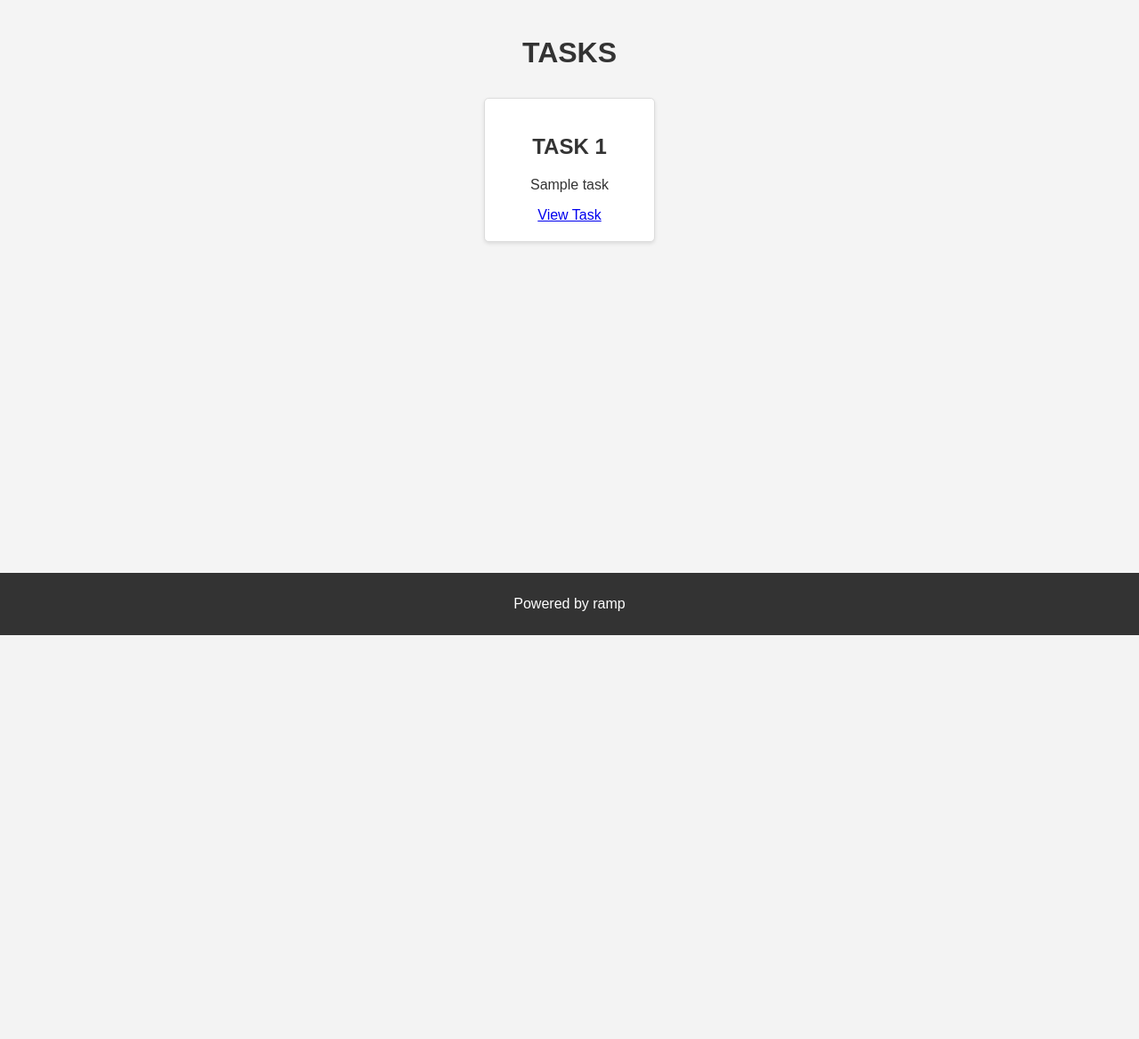
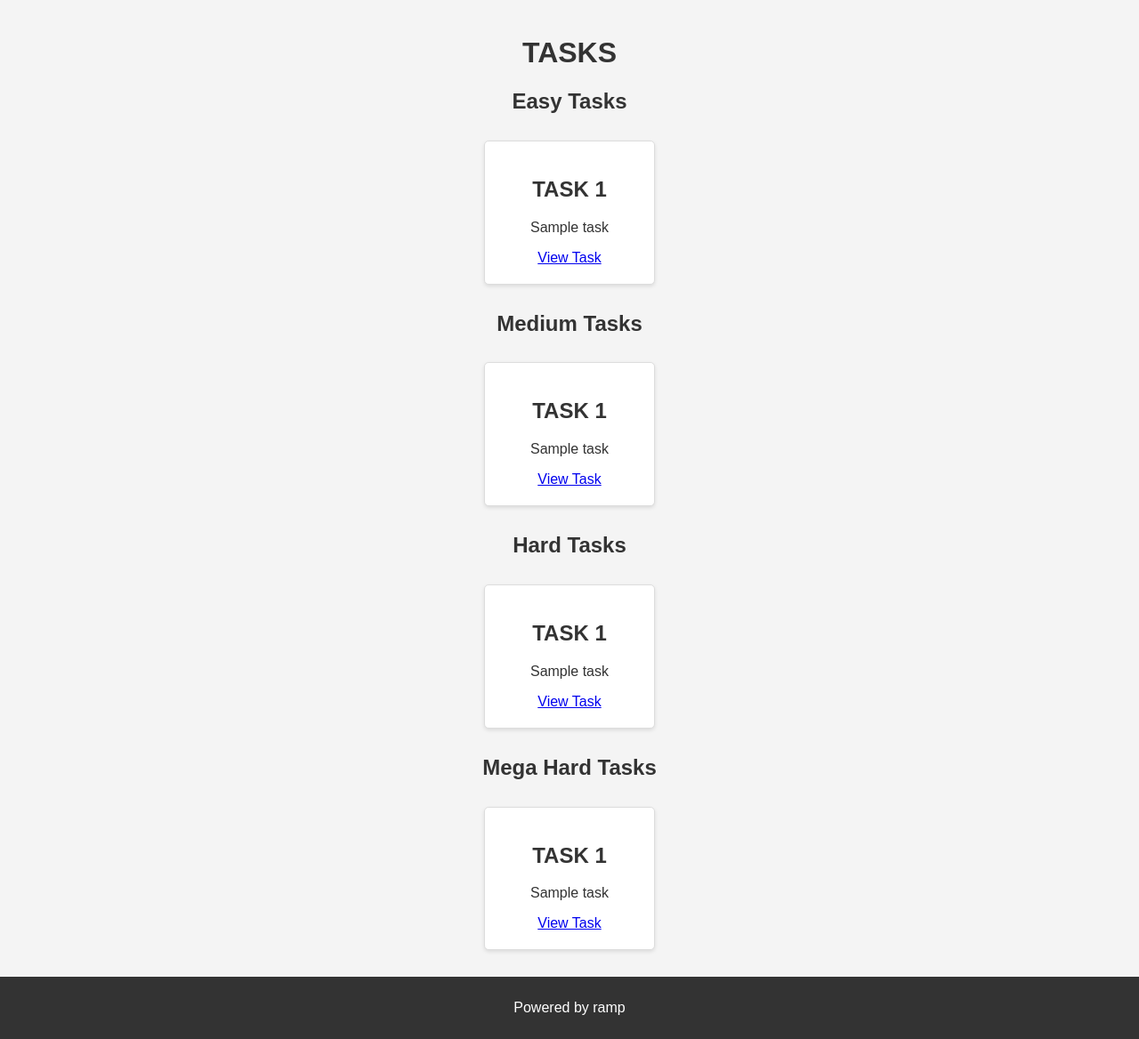
Before and after one commit to incelcure/CTF2, a Django app: template ctf/task/templates/task/task_list.html in a window 1280 px wide. Shown: the part 86-1254 px from the top of the page at 89% size. Before the commit the page ends 800 px from the top, so only its background shows below. Run offline with Django 5.2, Linux system fonts and the light colour scheme; the template is opened without the code that fills it: most values are stand-ins (such as "Sample title", 1, 10 or a date in 2020); grey boxes marked "Sample" are stand-in pictures.

Commit message:
made difficult layouts for tasks list

```diff
--- a/ctf/task/models.py
+++ b/ctf/task/models.py
@@ -47,7 +47,6 @@ class Profile(models.Model):
     def __str__(self):
         return f'{self.user.username} Profile'
 
-
 # class Rewards(models.Model):
 #     user = models.ForeignKey(User, on_delete=models.CASCADE)
 #     type = models.CharField(null=True)
--- a/ctf/task/templates/task/task_list.html
+++ b/ctf/task/templates/task/task_list.html
@@ -2,8 +2,11 @@
 
 {% block content %}
 <h1>TASKS</h1>
+
+    <div class="task-category">
+        <h2>Easy Tasks</h2>
         <div class="task-grid">
-    {% for task in tasks %}
+            {% for task in easy_tasks %}
             <div class="task-card {% if task.id in solved_tasks %}solved{% endif %}">
                 <h2>TASK {{ forloop.counter }}</h2>
                 <p>{{ task.title }}</p>
@@ -11,4 +14,44 @@
             </div>
             {% endfor %}
         </div>
+    </div>
+
+    <div class="task-category">
+        <h2>Medium Tasks</h2>
+        <div class="task-grid">
+            {% for task in medium_tasks %}
+            <div class="task-card {% if task.id in solved_tasks %}solved{% endif %}">
+                <h2>TASK {{ forloop.counter }}</h2>
+                <p>{{ task.title }}</p>
+                <a href="{% url 'task_detail' task.id %}">View Task</a>
+            </div>
+            {% endfor %}
+        </div>
+    </div>
+
+    <div class="task-category">
+        <h2>Hard Tasks</h2>
+        <div class="task-grid">
+            {% for task in hard_tasks %}
+            <div class="task-card {% if task.id in solved_tasks %}solved{% endif %}">
+                <h2>TASK {{ forloop.counter }}</h2>
+                <p>{{ task.title }}</p>
+                <a href="{% url 'task_detail' task.id %}">View Task</a>
+            </div>
+            {% endfor %}
+        </div>
+    </div>
+
+    <div class="task-category">
+        <h2>Mega Hard Tasks</h2>
+        <div class="task-grid">
+            {% for task in mega_hard_tasks %}
+            <div class="task-card {% if task.id in solved_tasks %}solved{% endif %}">
+                <h2>TASK {{ forloop.counter }}</h2>
+                <p>{{ task.title }}</p>
+                <a href="{% url 'task_detail' task.id %}">View Task</a>
+            </div>
+            {% endfor %}
+        </div>
+    </div>
 {% endblock %}
```
Also changed, not shown: ctf/task/static/task/css/styles.css (+10 -0 lines), ctf/task/views.py (+12 -1 lines). Lines whose indentation alone changed are shown as unchanged.
